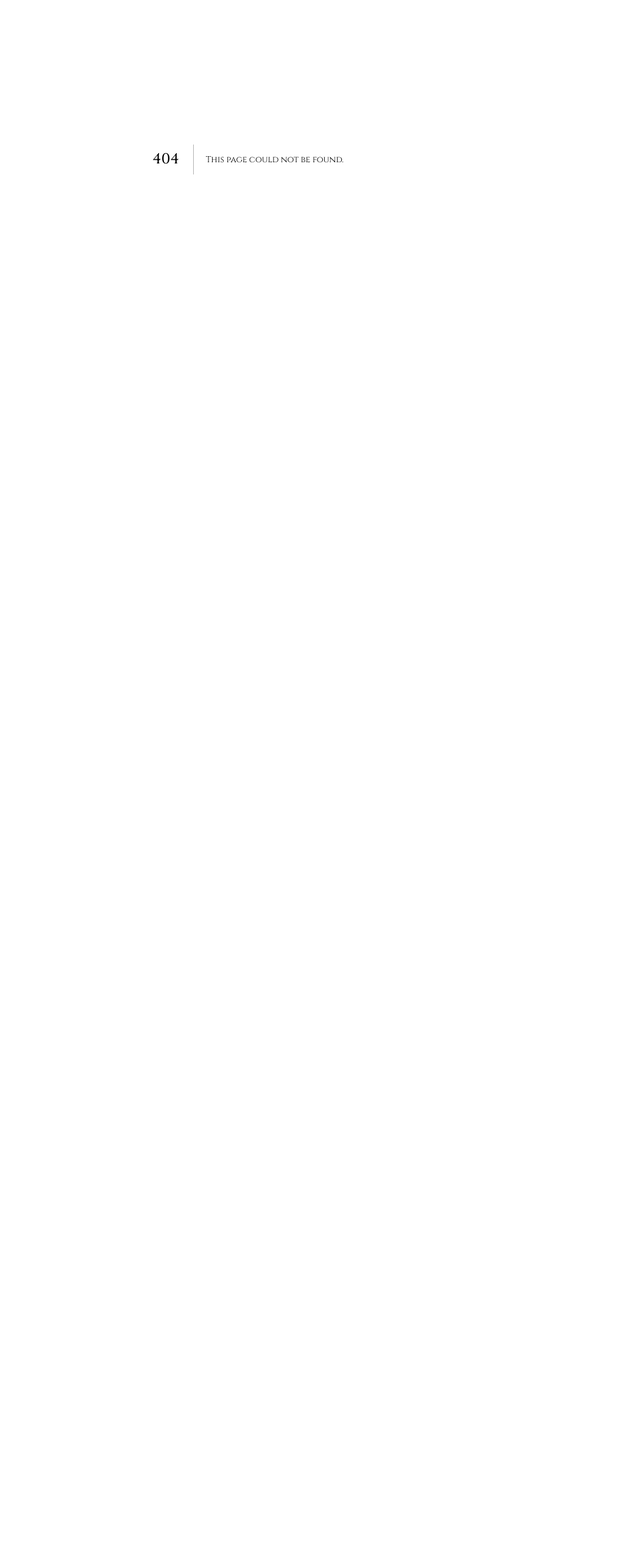
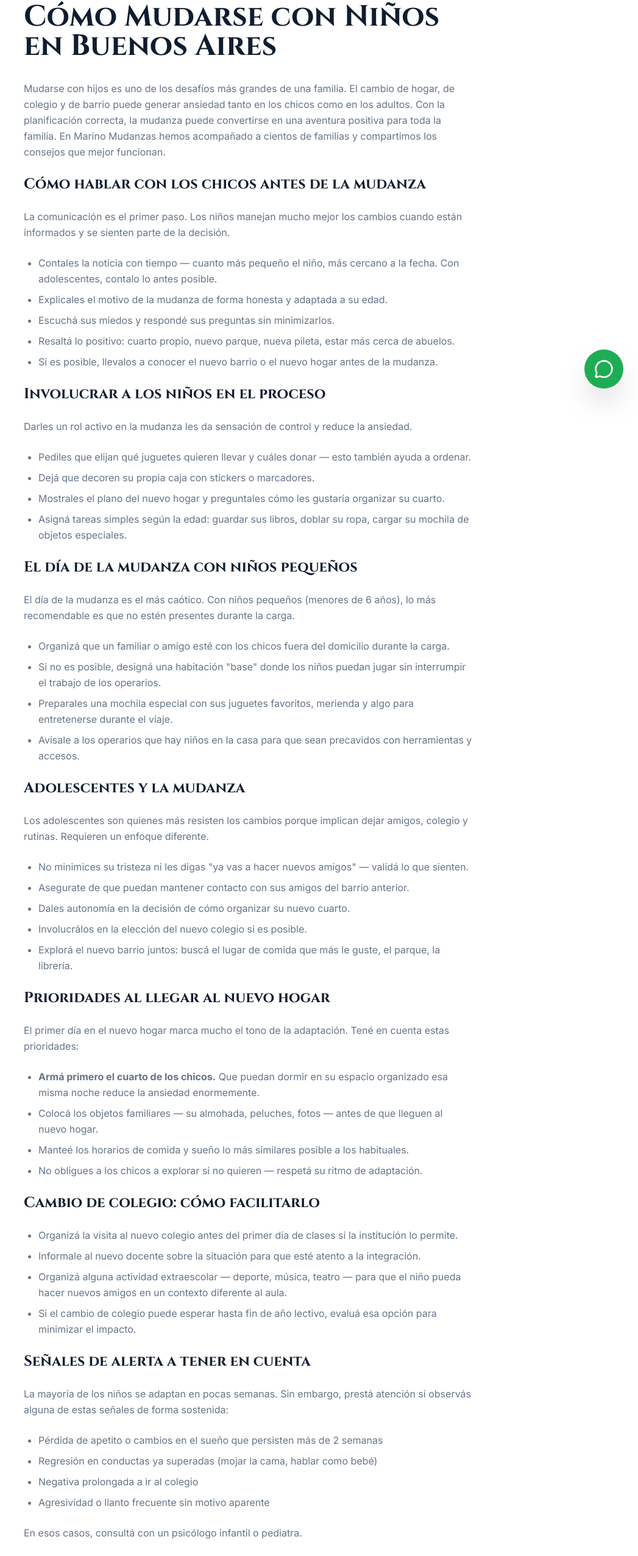
Before and after one commit to Lukaku55/marinomudanzas-next, a Next.js app: page /blog/mudanzas-con-ninos in a window 1280 px wide. Before the commit this address had no page. Shown: the part 139-2690 px from the top of the page at 61% size, without its empty margins (233-1280 px from the left). Before the commit the page ends 800 px from the top, so only its background shows below. Built offline with nearby package versions, Linux system fonts and the light colour scheme.

Commit message:
feat: agregar blog sobre cómo mudarse con niños en Buenos Aires

```diff
--- /dev/null
+++ b/app/blog/mudanzas-con-ninos/page.tsx
@@ -0,0 +1,101 @@
+import type { Metadata } from "next";
+import Header from "@/components/Header";
+import Footer from "@/components/Footer";
+import WhatsAppButton from "@/components/WhatsAppButton";
+import Link from "next/link";
+
+export const metadata: Metadata = {
+  title: "Cómo Mudarse con Niños en Buenos Aires | Marino Mudanzas",
+  description: "Guía completa para hacer una mudanza con niños pequeños y adolescentes en Buenos Aires. Consejos para reducir el estrés y hacer la transición más fácil para toda la familia.",
+};
+
+export default function Page() {
+  return (
+    <>
+      <Header />
+      <main className="pt-24 pb-20">
+        <article className="container mx-auto px-4 max-w-3xl">
+          <Link href="/blog" className="font-body text-gold hover:underline text-sm mb-6 inline-block">← Volver al blog</Link>
+          <h1 className="font-display text-3xl md:text-5xl font-bold text-foreground mb-4">Cómo Mudarse con Niños en Buenos Aires</h1>
+          <div className="prose prose-lg mt-8 font-body text-muted-foreground leading-relaxed space-y-6">
+            <p>Mudarse con hijos es uno de los desafíos más grandes de una familia. El cambio de hogar, de colegio y de barrio puede generar ansiedad tanto en los chicos como en los adultos. Con la planificación correcta, la mudanza puede convertirse en una aventura positiva para toda la familia. En Marino Mudanzas hemos acompañado a cientos de familias y compartimos los consejos que mejor funcionan.</p>
+
+            <h2 className="font-display text-2xl font-bold text-foreground mt-10 mb-4">Cómo hablar con los chicos antes de la mudanza</h2>
+            <p>La comunicación es el primer paso. Los niños manejan mucho mejor los cambios cuando están informados y se sienten parte de la decisión.</p>
+            <ul className="list-disc pl-6 space-y-2">
+              <li>Contales la noticia con tiempo — cuanto más pequeño el niño, más cercano a la fecha. Con adolescentes, contalo lo antes posible.</li>
+              <li>Explicales el motivo de la mudanza de forma honesta y adaptada a su edad.</li>
+              <li>Escuchá sus miedos y respondé sus preguntas sin minimizarlos.</li>
+              <li>Resaltá lo positivo: cuarto propio, nuevo parque, nueva pileta, estar más cerca de abuelos.</li>
+              <li>Si es posible, llevalos a conocer el nuevo barrio o el nuevo hogar antes de la mudanza.</li>
+            </ul>
+
+            <h2 className="font-display text-2xl font-bold text-foreground mt-10 mb-4">Involucrar a los niños en el proceso</h2>
+            <p>Darles un rol activo en la mudanza les da sensación de control y reduce la ansiedad.</p>
+            <ul className="list-disc pl-6 space-y-2">
+              <li>Pediles que elijan qué juguetes quieren llevar y cuáles donar — esto también ayuda a ordenar.</li>
+              <li>Dejá que decoren su propia caja con stickers o marcadores.</li>
+              <li>Mostrales el plano del nuevo hogar y preguntales cómo les gustaría organizar su cuarto.</li>
+              <li>Asigná tareas simples según la edad: guardar sus libros, doblar su ropa, cargar su mochila de objetos especiales.</li>
+            </ul>
+
+            <h2 className="font-display text-2xl font-bold text-foreground mt-10 mb-4">El día de la mudanza con niños pequeños</h2>
+            <p>El día de la mudanza es el más caótico. Con niños pequeños (menores de 6 años), lo más recomendable es que no estén presentes durante la carga.</p>
+            <ul className="list-disc pl-6 space-y-2">
+              <li>Organizá que un familiar o amigo esté con los chicos fuera del domicilio durante la carga.</li>
+              <li>Si no es posible, designá una habitación "base" donde los niños puedan jugar sin interrumpir el trabajo de los operarios.</li>
+              <li>Preparales una mochila especial con sus juguetes favoritos, merienda y algo para entretenerse durante el viaje.</li>
+              <li>Avisale a los operarios que hay niños en la casa para que sean precavidos con herramientas y accesos.</li>
+            </ul>
+
+            <h2 className="font-display text-2xl font-bold text-foreground mt-10 mb-4">Adolescentes y la mudanza</h2>
+            <p>Los adolescentes son quienes más resisten los cambios porque implican dejar amigos, colegio y rutinas. Requieren un enfoque diferente.</p>
+            <ul className="list-disc pl-6 space-y-2">
+              <li>No minimices su tristeza ni les digas "ya vas a hacer nuevos amigos" — validá lo que sienten.</li>
+              <li>Asegurate de que puedan mantener contacto con sus amigos del barrio anterior.</li>
+              <li>Dales autonomía en la decisión de cómo organizar su nuevo cuarto.</li>
+              <li>Involucrálos en la elección del nuevo colegio si es posible.</li>
+              <li>Explorá el nuevo barrio juntos: buscá el lugar de comida que más le guste, el parque, la librería.</li>
+            </ul>
+
+            <h2 className="font-display text-2xl font-bold text-foreground mt-10 mb-4">Prioridades al llegar al nuevo hogar</h2>
+            <p>El primer día en el nuevo hogar marca mucho el tono de la adaptación. Tené en cuenta estas prioridades:</p>
+            <ul className="list-disc pl-6 space-y-2">
+              <li><strong>Armá primero el cuarto de los chicos.</strong> Que puedan dormir en su espacio organizado esa misma noche reduce la ansiedad enormemente.</li>
+              <li>Colocá los objetos familiares — su almohada, peluches, fotos — antes de que lleguen al nuevo hogar.</li>
+              <li>Manteé los horarios de comida y sueño lo más similares posible a los habituales.</li>
+              <li>No obligues a los chicos a explorar si no quieren — respetá su ritmo de adaptación.</li>
+            </ul>
+
+            <h2 className="font-display text-2xl font-bold text-foreground mt-10 mb-4">Cambio de colegio: cómo facilitarlo</h2>
+            <ul className="list-disc pl-6 space-y-2">
+              <li>Organizá la visita al nuevo colegio antes del primer día de clases si la institución lo permite.</li>
+              <li>Informale al nuevo docente sobre la situación para que esté atento a la integración.</li>
+              <li>Organizá alguna actividad extraescolar — deporte, música, teatro — para que el niño pueda hacer nuevos amigos en un contexto diferente al aula.</li>
+              <li>Si el cambio de colegio puede esperar hasta fin de año lectivo, evaluá esa opción para minimizar el impacto.</li>
+            </ul>
+
+            <h2 className="font-display text-2xl font-bold text-foreground mt-10 mb-4">Señales de alerta a tener en cuenta</h2>
+            <p>La mayoría de los niños se adaptan en pocas semanas. Sin embargo, prestá atención si observás alguna de estas señales de forma sostenida:</p>
+            <ul className="list-disc pl-6 space-y-2">
+              <li>Pérdida de apetito o cambios en el sueño que persisten más de 2 semanas</li>
+              <li>Regresión en conductas ya superadas (mojar la cama, hablar como bebé)</li>
+              <li>Negativa prolongada a ir al colegio</li>
+              <li>Agresividad o llanto frecuente sin motivo aparente</li>
+            </ul>
+            <p>En esos casos, consultá con un psicólogo infantil o pediatra.</p>
+
+            <h2 className="font-display text-2xl font-bold text-foreground mt-10 mb-4">Solicitá tu presupuesto sin cargo</h2>
+            <p>En Marino Mudanzas entendemos que mudarse con familia requiere coordinación y cuidado extra. Trabajamos de lunes a sábado de 8 a 18hs y te asesoramos sin cargo.</p>
+            <div className="flex flex-col sm:flex-row gap-4 mt-6">
+              <a href="https://wa.me/5491154507435" target="_blank" rel="noopener noreferrer" className="flex items-center justify-center gap-2 bg-green-600 text-white px-6 py-3 rounded-lg font-semibold hover:opacity-90 transition-opacity">Pedí tu presupuesto por WhatsApp</a>
+              <a href="tel:+541146111818" className="flex items-center justify-center gap-2 bg-navy text-white px-6 py-3 rounded-lg font-semibold hover:opacity-90 transition-opacity">Llamános: 4611-1818</a>
+            </div>
+          </div>
+        </article>
+      </main>
+      <Footer />
+      <WhatsAppButton />
+    </>
+  );
+}
```
